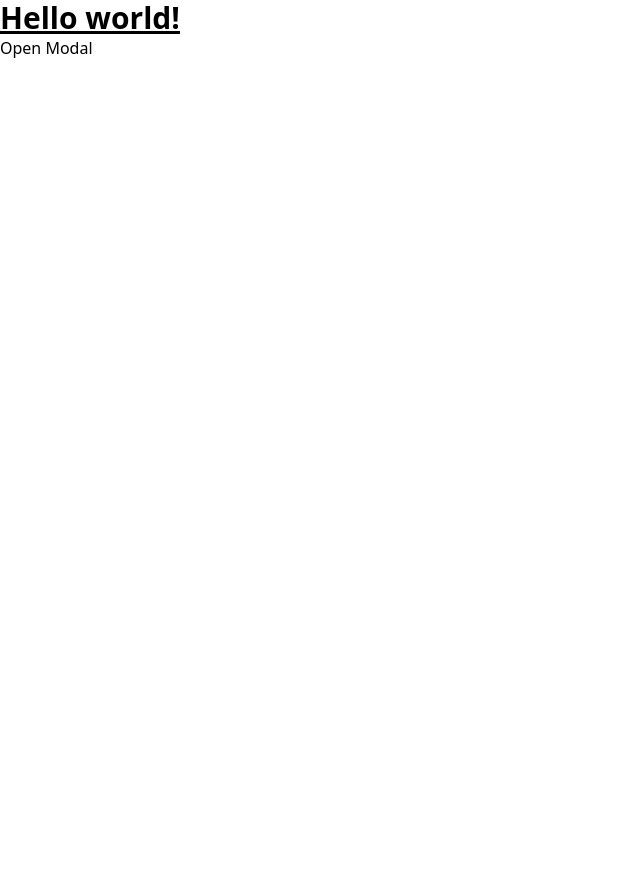
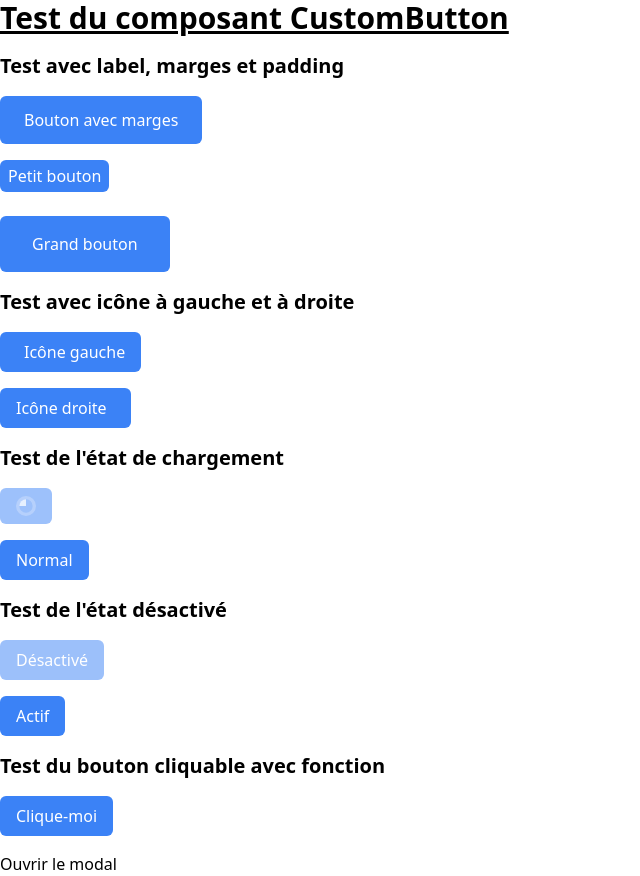
Before and after one commit to Orion-Solutions-Group/Toolkit-WebUI, a Vue app: page / in a window 1280 px wide. Shown: the whole page, without its empty margins (0-640 px from the left). Before the commit the page ends 800 px from the top, so only its background shows below. Built offline with nearby package versions, Linux system fonts and the light colour scheme.

Commit message:
Add marging and padding to button

```diff
--- a/src/App.vue
+++ b/src/App.vue
@@ -1,7 +1,7 @@
 <script setup lang="ts">
-
 import { ref } from 'vue';
 import OrionModal from './components/OrionModal.vue';
+import CustomButton from './components/ButtonTest.vue'; // Assurez-vous que le chemin est correct
 
 const showModal = ref(false);
 
@@ -13,12 +13,52 @@ const handleAccept = () => {
 </script>
 
 <template>
-  <h1 class="text-3xl font-bold underline">
-    Hello world!
+  <h1 class="text-3xl font-bold underline mb-4">
+    Test du composant CustomButton
   </h1>
 
+  <!-- Test avec label, marges et padding -->
+  <div class="my-4">
+    <h2 class="text-xl font-bold">Test avec label, marges et padding</h2>
+    <CustomButton label="Bouton avec marges" margin="my-4" padding="px-6 py-3" />
+    <CustomButton label="Petit bouton" margin="my-2" padding="px-2 py-1" />
+    <CustomButton label="Grand bouton" margin="mt-6 mb-4" padding="px-8 py-4" />
+  </div>
 
-  <button @click="showModal = true" class="btn-primary">Open Modal</button>
+  <!-- Test avec icône à gauche et à droite -->
+  <div class="my-4">
+    <h2 class="text-xl font-bold">Test avec icône à gauche et à droite</h2>
+    <CustomButton label="Icône gauche" icon="fa fa-check" iconPosition="left" margin="my-4" />
+    <CustomButton label="Icône droite" icon="fa fa-arrow-right" iconPosition="right" margin="my-4" />
+  </div>
+
+  <!-- Test de l'état de chargement -->
+  <div class="my-4">
+    <h2 class="text-xl font-bold">Test de l'état de chargement</h2>
+    <CustomButton label="Chargement..." :loading="true" margin="my-4" padding="px-4 py-2" />
+    <CustomButton label="Normal" :loading="false" margin="my-4" padding="px-4 py-2" />
+  </div>
+
+  <!-- Test de l'état désactivé -->
+  <div class="my-4">
+    <h2 class="text-xl font-bold">Test de l'état désactivé</h2>
+    <CustomButton label="Désactivé" :disabled="true" margin="my-4" padding="px-4 py-2" />
+    <CustomButton label="Actif" :disabled="false" margin="my-4" padding="px-4 py-2" />
+  </div>
+
+  <!-- Test du bouton cliquable avec fonction -->
+  <div class="my-4">
+    <h2 class="text-xl font-bold">Test du bouton cliquable avec fonction</h2>
+    <CustomButton
+      label="Clique-moi"
+      margin="my-4"
+      padding="px-4 py-2"
+      @click="handleAccept"
+    />
+  </div>
+
+  <!-- Bouton pour ouvrir le modal -->
+  <button @click="showModal = true" class="btn-primary">Ouvrir le modal</button>
   <div>
     <OrionModal
       :open="showModal"
--- a/src/components/ButtonTest.vue
+++ b/src/components/ButtonTest.vue
@@ -1,4 +1,3 @@
-
 <script setup lang="ts">
 import { computed } from 'vue';
 import type { PropType } from 'vue';
@@ -25,6 +24,14 @@ const props = defineProps({
     type: Boolean,
     default: false,
   },
+  margin: {
+    type: String,
+    default: '', // Option pour les marges (ex: 'my-2')
+  },
+  padding: {
+    type: String,
+    default: 'px-4 py-2', // Option pour le padding par défaut
+  },
 });
 
 const isDisabled = computed(() => props.loading || props.disabled);
@@ -40,12 +47,15 @@ const handleClick = (event: Event) => {
   <button
     :disabled="isDisabled"
     @click="handleClick"
-    class="btn
-      px-4 py-2 text-white bg-blue-500 rounded-md
-      hover:bg-blue-600
-      disabled:opacity-50 disabled:cursor-not-allowed
-      flex items-center justify-center transition ease-in-out duration-150"
-    :class="{ 'cursor-progress': loading }"
+    :class="[
+      'btn',
+      padding,
+      'text-white bg-blue-500 rounded-md hover:bg-blue-600',
+      'disabled:opacity-50 disabled:cursor-not-allowed',
+      'flex items-center justify-center transition ease-in-out duration-150',
+      margin,
+      { 'cursor-progress': loading },
+    ]"
   >
     <!-- Icône à gauche si iconPosition est 'left' -->
     <span v-if="icon && iconPosition === 'left'" class="btn__icon mr-2">
@@ -70,3 +80,7 @@ const handleClick = (event: Event) => {
     </span>
   </button>
 </template>
+
+<style scoped>
+/* Styles personnalisés si nécessaire */
+</style>
```
Lines whose indentation alone changed are shown as unchanged.
